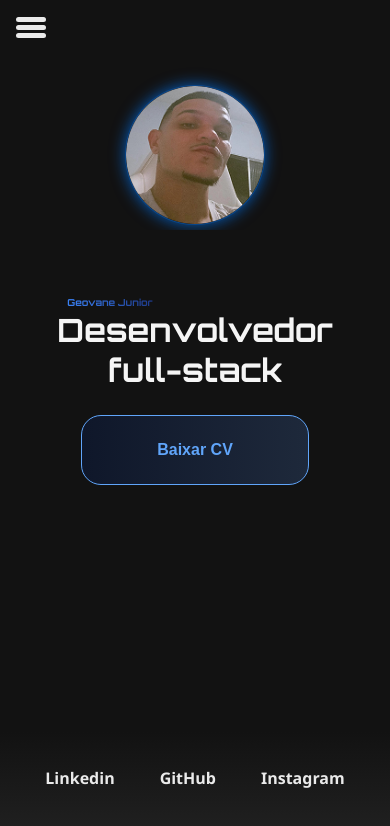
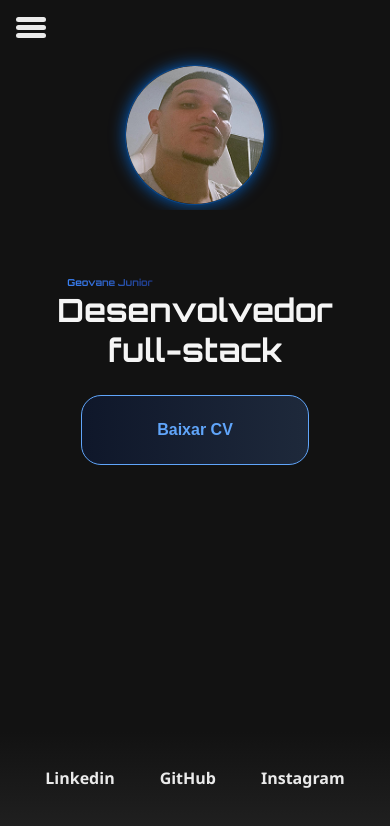
Before and after one commit to Geovanej7/Angular_MeuPortifolio, an Angular app: page / in a window 390 px wide. Shown: the top 826 px of the page. Built offline with nearby package versions, Linux system fonts and the light colour scheme.

Commit message:
update components  mobile

```diff
--- a/src/app/app.component.css
+++ b/src/app/app.component.css
@@ -20,7 +20,7 @@ header{
 @media (max-width: 768px) {
     header {
         display: flex;
-        gap: 40px;
+        gap: 20px;
         flex-direction: column-reverse;
     }
     .content {
```
